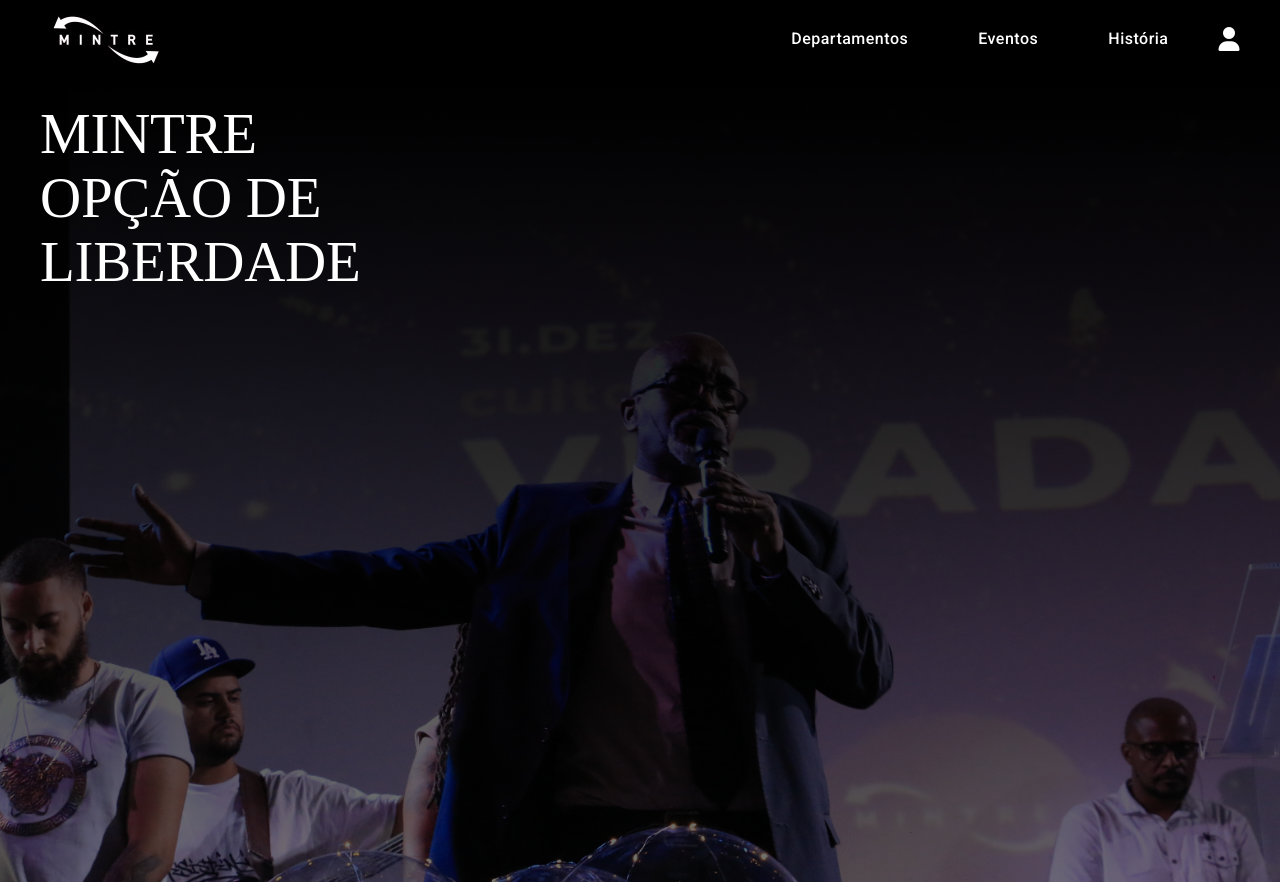
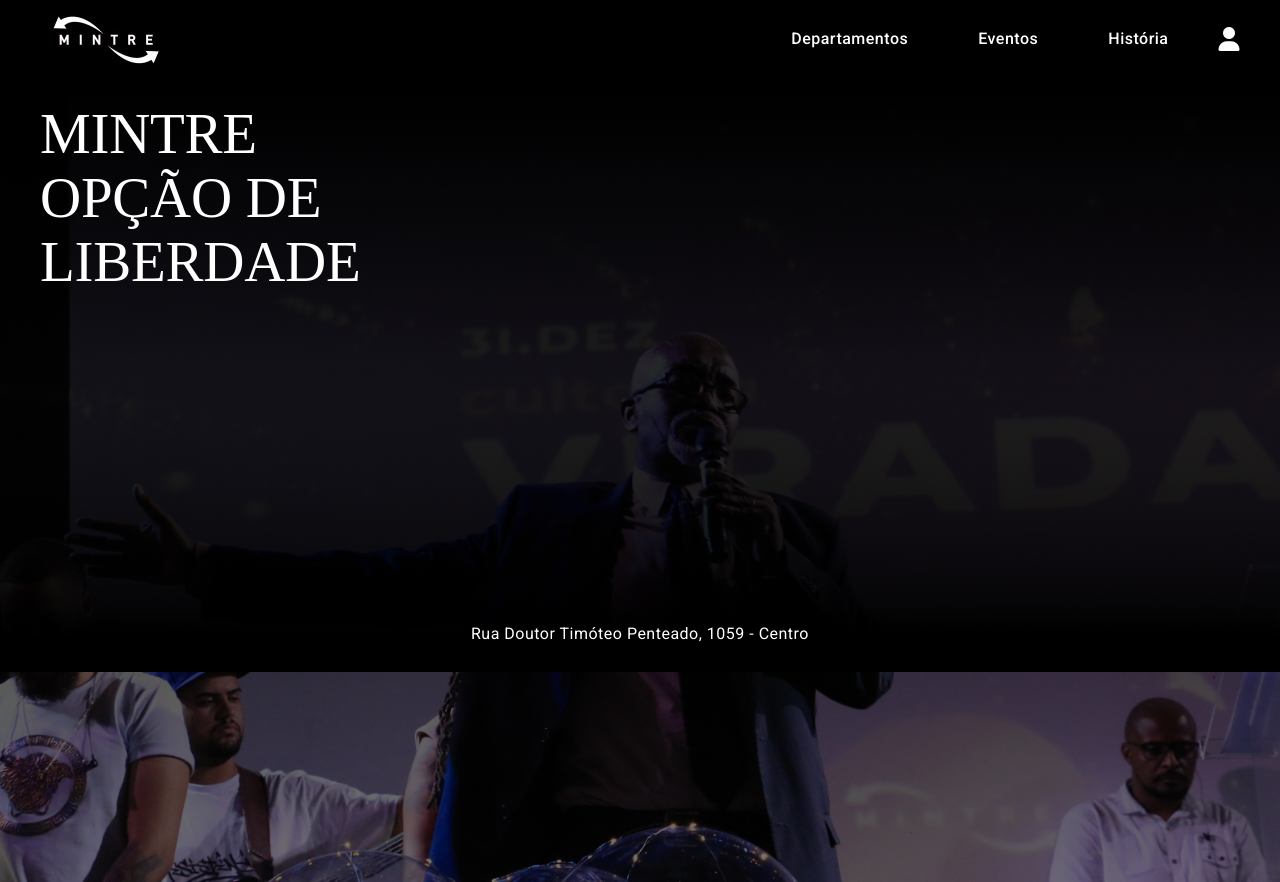
Before and after one commit to Guilherm12122/mintre, an Angular app in the folder mintre_front/: page / in a window 1280 px wide. Built offline with nearby package versions, Linux system fonts and the light colour scheme; a web font is replaced by a local one.

Commit message:
home page concluída

```diff
--- a/mintre_front/src/app/app.module.ts
+++ b/mintre_front/src/app/app.module.ts
@@ -9,12 +9,14 @@
 import { HttpClientModule } from '@angular/common/http';
 import { HomeComponent } from './components/home/home.component';
 import { HeaderComponent } from './components/header/header.component';
+import { FooterComponent } from './components/footer/footer.component';
 
 @NgModule({
   declarations: [
     AppComponent,
     HomeComponent,
-    HeaderComponent
+    HeaderComponent,
+    FooterComponent
   ],
   imports: [
     BrowserModule,
--- /dev/null
+++ b/mintre_front/src/app/components/footer/footer.component.css
@@ -0,0 +1,8 @@
+footer {
+    background-color: #000000;
+    color: white;
+    background: linear-gradient(to top, rgb(0, 0, 0) 10%, rgba(51, 51, 51, 0) 90%);
+    text-align: center;
+    height: 50px;
+    padding-top: 300px;
+}
--- /dev/null
+++ b/mintre_front/src/app/components/footer/footer.component.html
@@ -0,0 +1,3 @@
+<footer>
+    <p>Rua Doutor Timóteo Penteado, 1059 - Centro</p>
+</footer>
--- a/mintre_front/src/app/components/home/home.component.html
+++ b/mintre_front/src/app/components/home/home.component.html
@@ -3,5 +3,5 @@
     <div class="slogan">
         <h1>mintre <br/>opção de liberdade</h1>
     </div>
-
+    <app-footer></app-footer>
 </main>
```
Also changed, not shown: mintre_front/src/app/components/footer/footer.component.ts (added, +10 -0 lines), mintre_front/src/app/components/home/home.component.css (line endings or trailing spaces).
